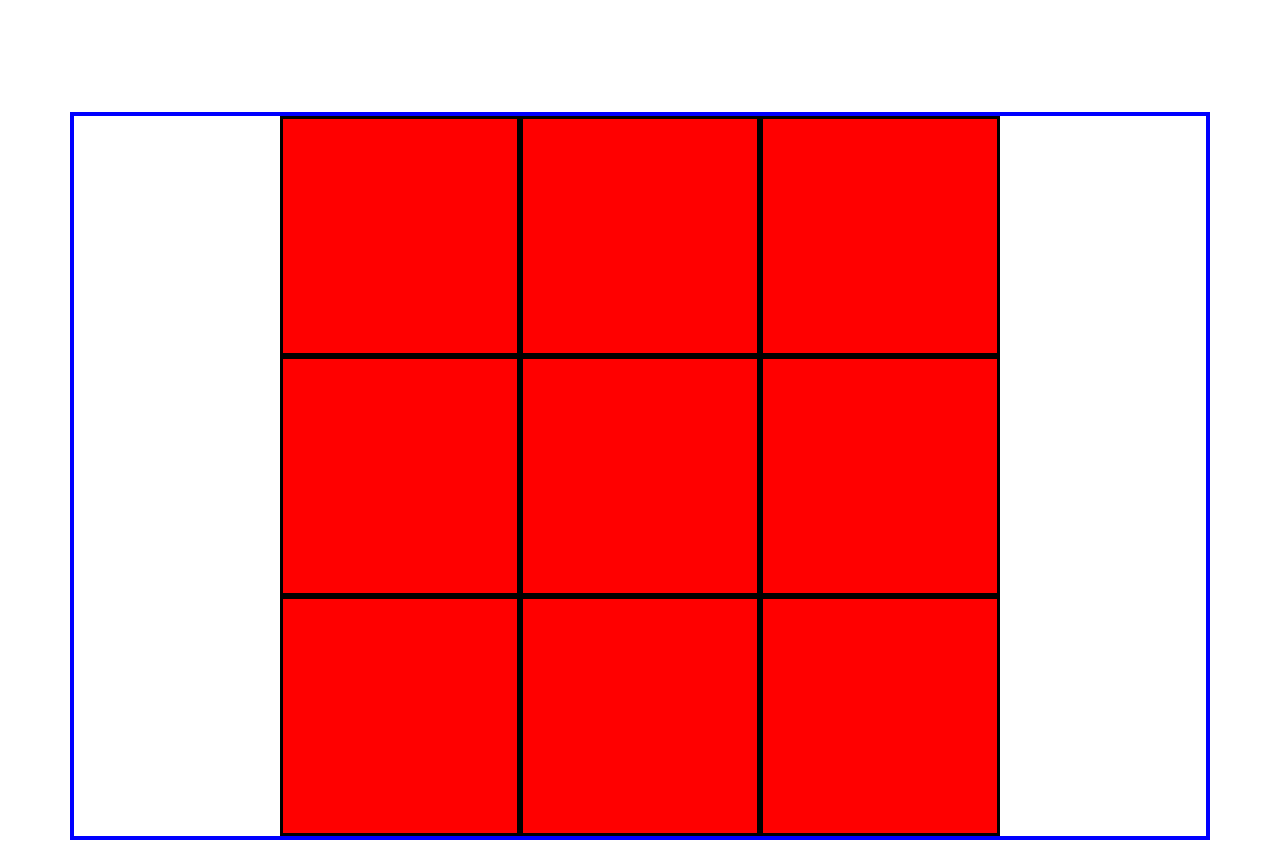
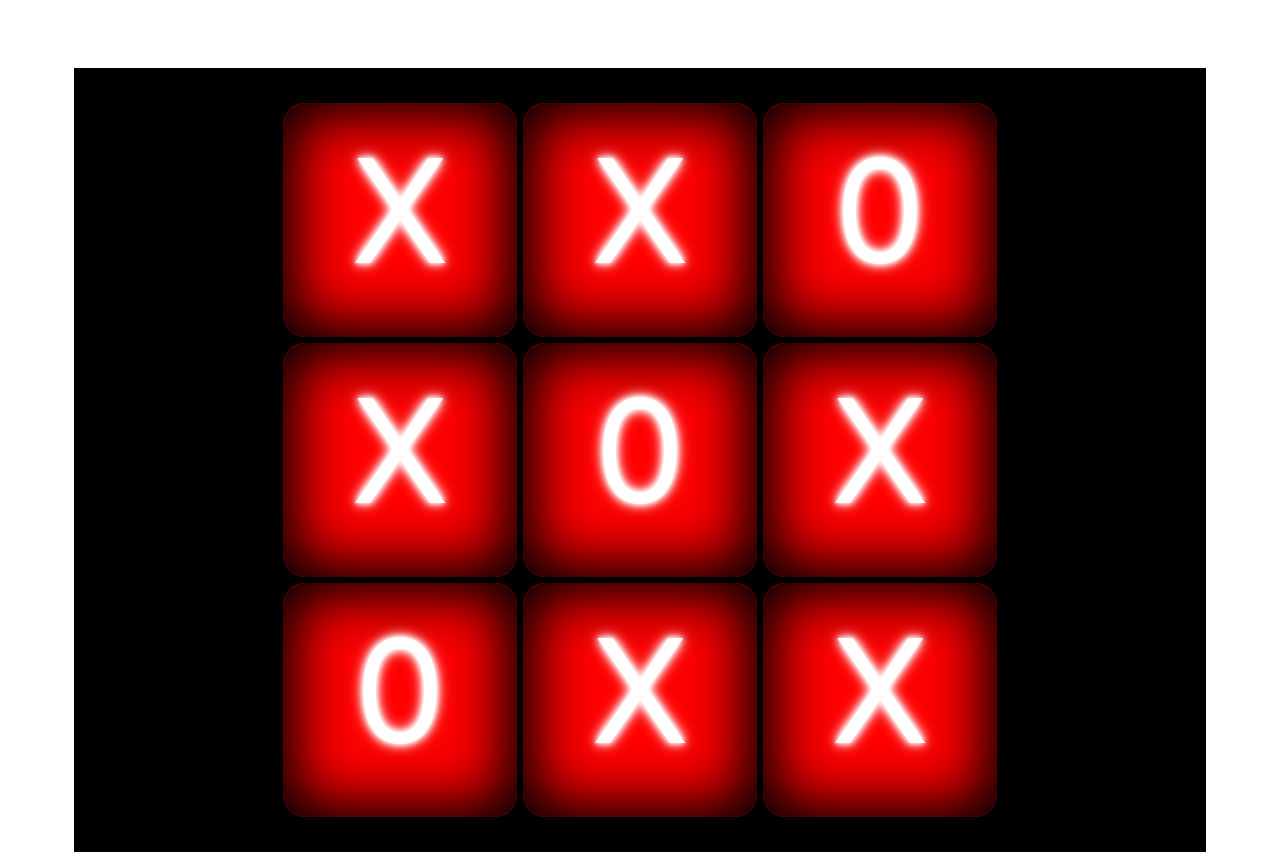
Before and after one commit to mesielepush/Js_tictactoe, a plain HTML site: page index.html in a window 1280 px wide. Drawn offline with nearby package versions, Linux system fonts and the light colour scheme.

Commit message:
Style for board done

```diff
--- a/index.html
+++ b/index.html
@@ -10,22 +10,22 @@
 <body>
     <div class="main container d-flex justify-content-center align-content-center text-center">
 
-        <div class="container d-flex justify-content-center align-content-center ">
+        <div class="container d-flex justify-content-center align-content-center" id = 'board_container'>
             <div class="board">
                 <div class="row">
-                    <div class="square"></div>
-                    <div class="square"></div>
-                    <div class="square"></div>
+                    <div class="square" id='square_1'><span>X</span></div>
+                    <div class="square" id='square_2'><span>X</span></div>
+                    <div class="square" id='square_3'><span>0</span></div>
                 </div>
                 <div class="row">
-                    <div class="square"></div>
-                    <div class="square"></div>
-                    <div class="square"></div>
+                    <div class="square" id='square_4'><span>X</span></div>
+                    <div class="square" id='square_5'><span>0</span></div>
+                    <div class="square" id='square_6'><span>X</span></div>
                 </div>
                 <div class="row">
-                    <div class="square"></div>
-                    <div class="square"></div>
-                    <div class="square"></div>
+                    <div class="square" id='square_7'><span>0</span></div>
+                    <div class="square" id='square_8'><span>X</span></div>
+                    <div class="square" id='square_9'><span>X</span></div>
                 </div>
             </div>
 
--- a/style.scss
+++ b/style.scss
@@ -1,7 +1,11 @@
 .main{
     position: relative;
-    border:4px solid blue;
-    top:7rem;
+    border:4px solid rgb(255, 255, 255);
+    top:4rem;
+    padding-top: 2rem;
+    padding-bottom: 2rem;
+    background-color: black;
+
     .board{
 
         .square{
@@ -9,6 +13,25 @@
             height: 15rem;
             border: 3px solid black;
             background-color: red;
+            border-radius: 25px;
+            -webkit-box-shadow: inset 0px 0px 56px 14px rgba(0,0,0,1);
+            -moz-box-shadow: inset 0px 0px 56px 14px rgba(0,0,0,1);
+            box-shadow: inset 0px 0px 56px 14px rgba(0,0,0,1);
+            span{
+                font-size: 9rem;
+                color:white;
+                text-shadow: 0 0 5px #FFF, 0 0 10px #FFF, 0 0 15px;
+            }
+        }
+        .square:hover{
+            width: 15rem;
+            height: 15rem;
+            border: 3px solid black;
+            background-color: rgb(231, 182, 46);
+            border-radius: 25px;
+            -webkit-box-shadow: inset 0px -1px 31px 2px rgba(0,0,0,1);
+            -moz-box-shadow: inset 0px -1px 31px 2px rgba(0,0,0,1);
+            box-shadow: inset 0px -1px 31px 2px rgba(0,0,0,1);
         }
     }
 }
```
Also changed, not shown: style.css, 1 other file.
